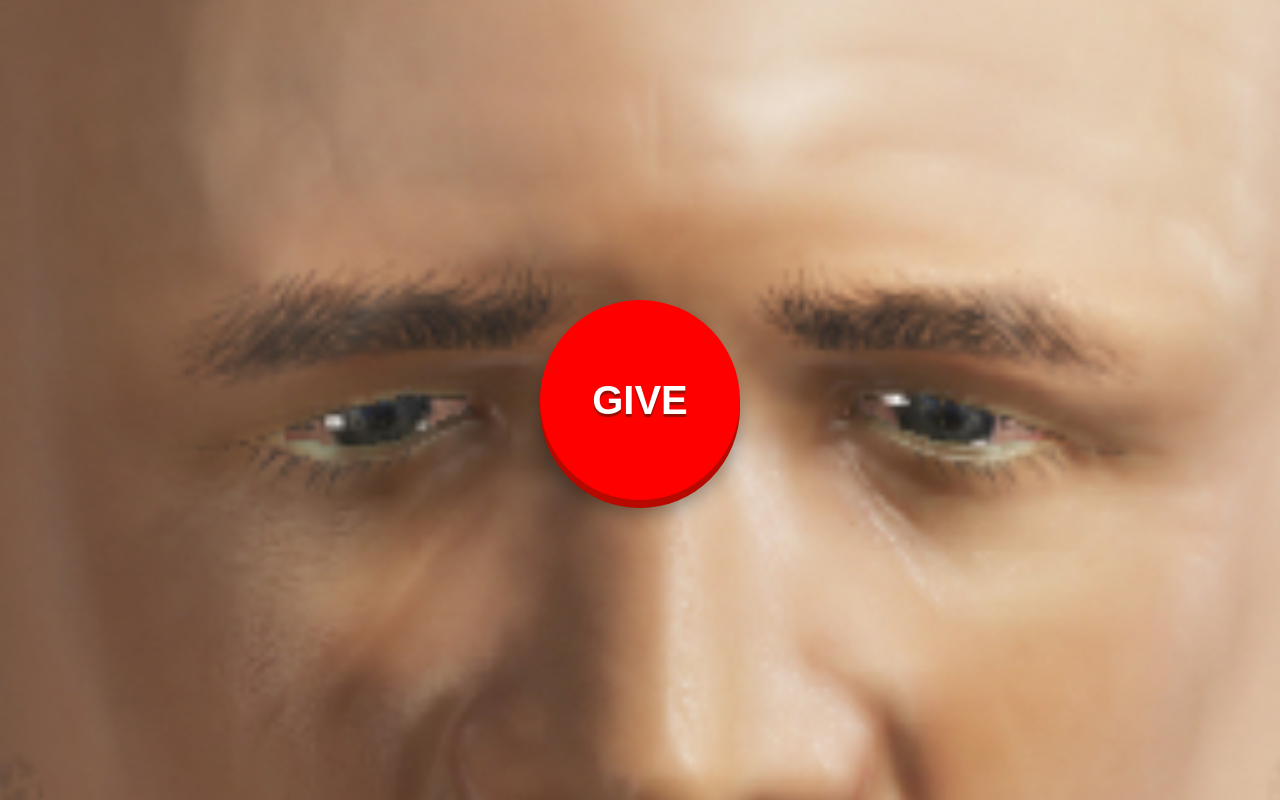
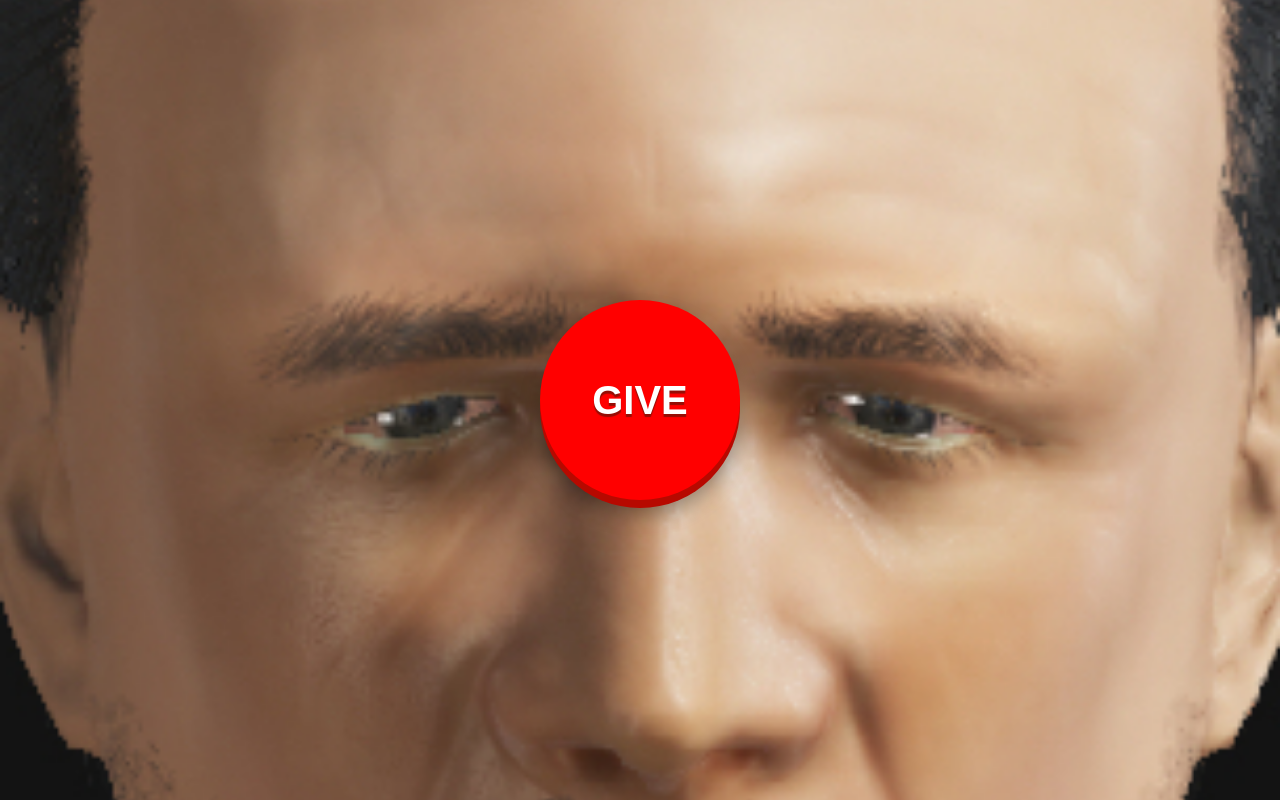
Before and after one commit to SetExecutionPolicy/conniptions, a plain HTML site: page index.html in a window 1280 px wide. Drawn offline with Linux system fonts and the light colour scheme.

Commit message:
Update conniptions.css

```diff
--- a/conniptions.css
+++ b/conniptions.css
@@ -1,5 +1,5 @@
 html { height: 100%; }
-body { min-height: 100%; margin: 0; display: flex; justify-content: center; align-items: center; background: repeat center/150% url("conniptions.jpg");}
+body { min-height: 100%; margin: 0; display: flex; justify-content: center; align-items: center; background: repeat center/125% url("conniptions.jpg");}
 button {
   border-radius: 50%;
   width: 200px;
```
